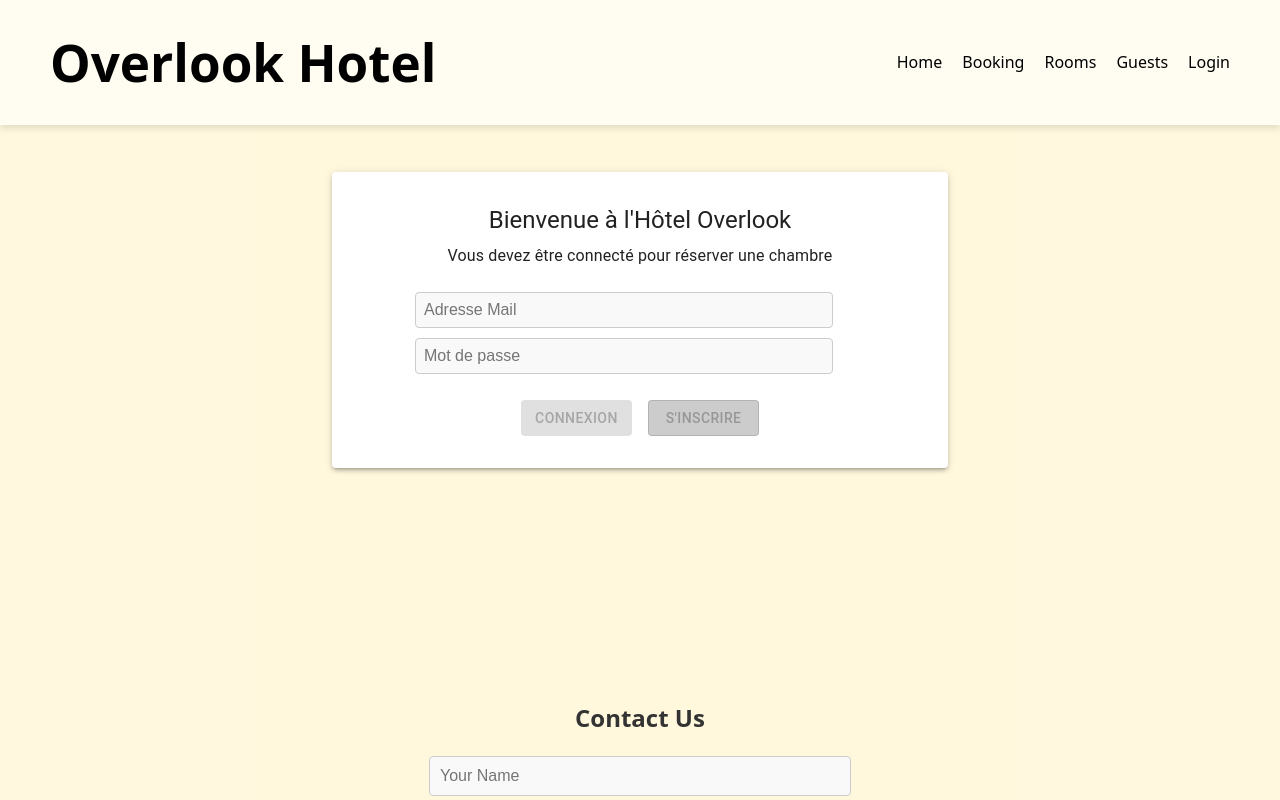
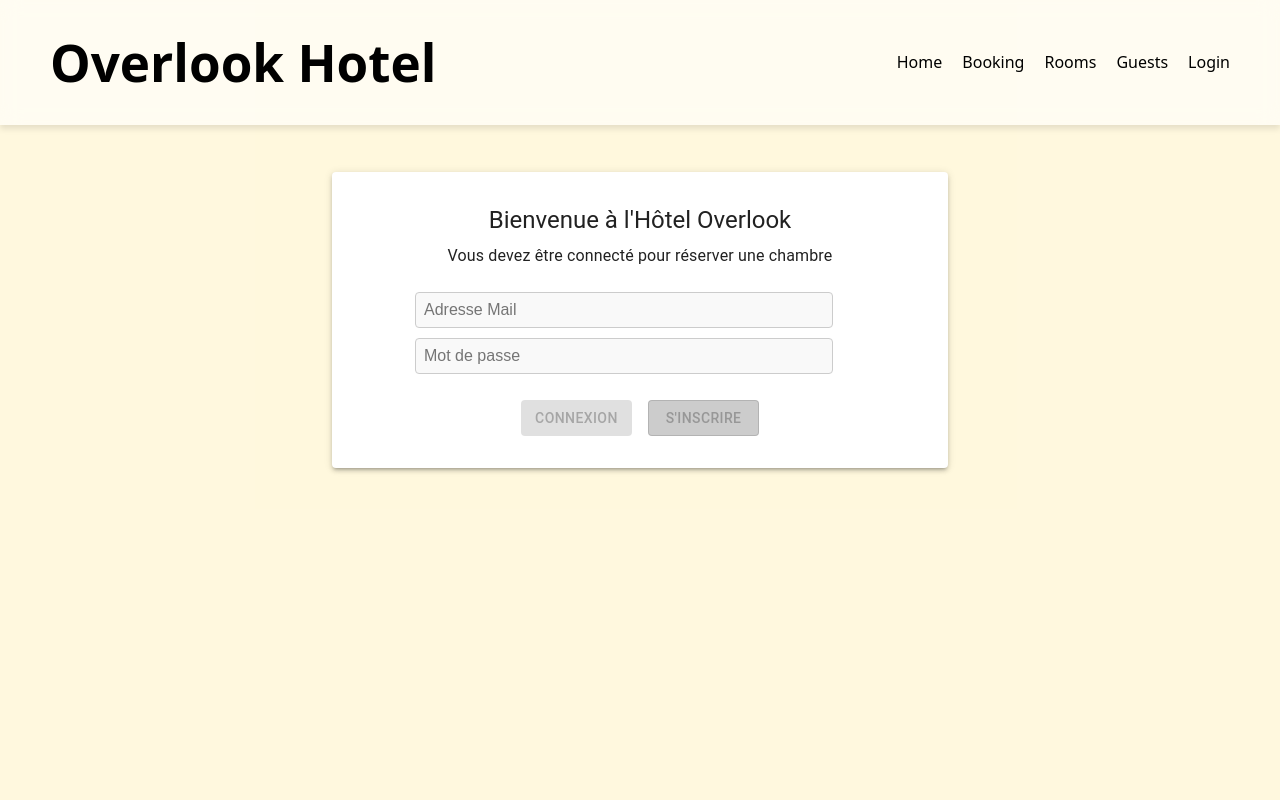
Before and after one commit to barbara-vanni/overlook-hotel, a React (Vite) app in the folder frontend/: page /login in a window 1280 px wide. Shown: the top 800 px of the page. Built offline with nearby package versions, Linux system fonts and the light colour scheme; no server answers.

Commit message:
[MODIFY] add min-height for the footer

```diff
--- a/frontend/src/App.tsx
+++ b/frontend/src/App.tsx
@@ -14,6 +14,7 @@
     return (
         <Router>
             <Header />
+            <main>
                 <Routes>
                     <Route path="/" element={<Home />} />
                     <Route path="/reservations" element={<Reservations />} />
@@ -22,6 +23,7 @@
                     <Route path="/admin" element={<PrivateRoute><Admin /></PrivateRoute>} />
                     <Route path="/employee" element={<PrivateRoute><Employee /></PrivateRoute>} />
                 </Routes>
+            </main>
             <Footer />
         </Router>
     );
--- a/frontend/src/index.css
+++ b/frontend/src/index.css
@@ -28,6 +28,10 @@
   /* place-items: center; */
   min-width: 320px;
   min-height: 100vh;
+}
+
+main{
+  min-height: 1200px;
 }
 
 h1 {
```
Lines whose indentation alone changed are shown as unchanged.
